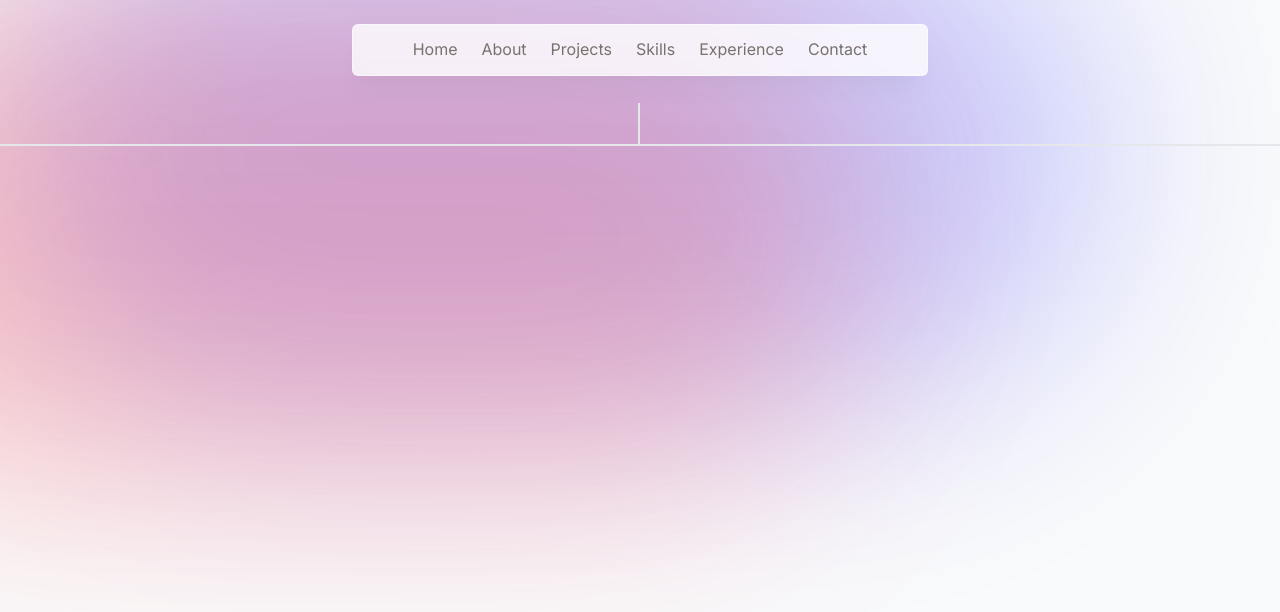
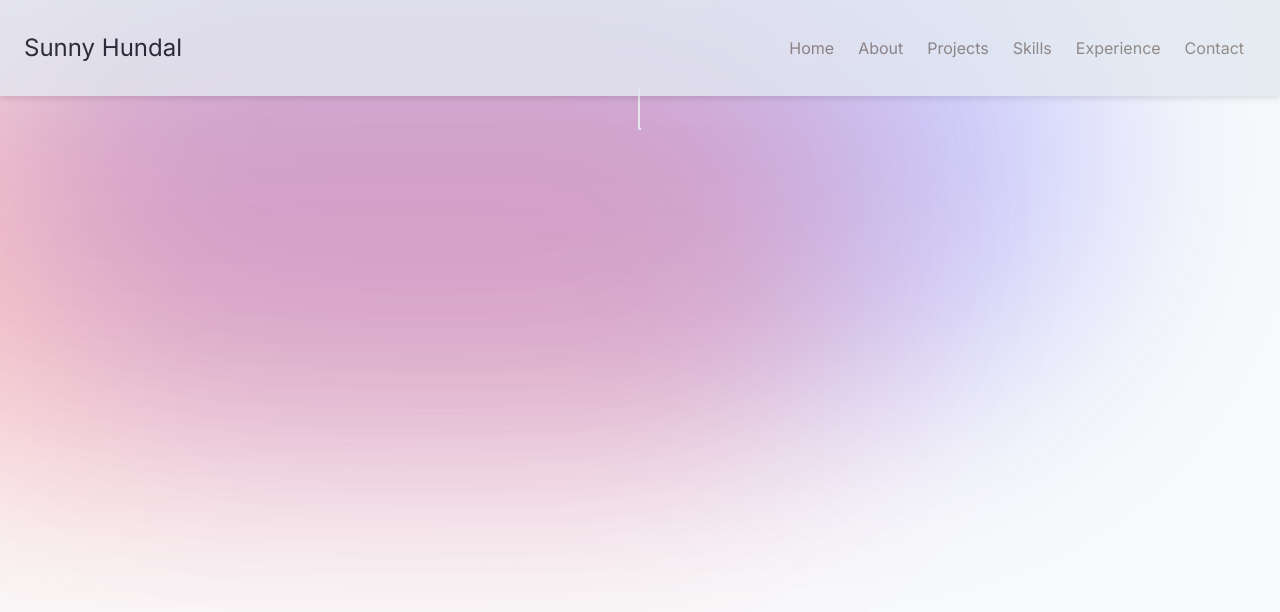
Before and after one commit to Sunnyhundal/Portfolio, a Next.js app in the folder portfolio/: page / in a window 1280 px wide. Shown: the top 612 px of the page. Built offline with nearby package versions, Linux system fonts and the light colour scheme.

Commit message:
Create intro section

```diff
--- a/portfolio/app/layout.tsx
+++ b/portfolio/app/layout.tsx
@@ -20,7 +20,7 @@ export default function RootLayout({
   return (
     <html lang="en">
       <body
-        className={`${inter.className} bg-gray-50 text-gray-950 relative pt-28 sm:pt-36 dark:bg-gray-900 dark:text-gray-50 dark:text-opacity-90 h-[5000px]`}
+        className={`${inter.className} bg-gray-50 text-gray-950 relative dark:bg-gray-900 dark:text-gray-50 dark:text-opacity-90 h-[5000px]`}
       >
         <div className="bg-[blue] absolute top-[-6rem] -z-10 right-[11rem] h-[31.25rem] w-[31.25rem] rounded-full blur-[7rem] opacity-20 sm:w-[68.75rem] dark:bg-[#946263]"></div>
         <div className="bg-[red] absolute top-[-1rem] -z-10 left-[-35rem] h-[31.25rem] w-[50rem] rounded-full blur-[7rem] opacity-20  sm:w-[68.75rem] md:left-[-33rem] lg:left-[-28rem] xl:left-[-15rem] 2xl:left-[-5rem] dark:bg-[#676394]"></div>
--- a/portfolio/app/page.tsx
+++ b/portfolio/app/page.tsx
@@ -2,8 +2,8 @@ import Intro from "@/components/intro";
 
 export default function Home() {
   return (
-    <main >
+    <main className="flex items-center justify-center pt-32">
       <Intro />
     </main>
-  )
+  );
 }
--- a/portfolio/components/header.tsx
+++ b/portfolio/components/header.tsx
@@ -7,20 +7,15 @@ import Link from "next/link";
 
 export default function Header() {
   return (
-    <header className="z-[999] relative">
-      <motion.div
-        className="fixed top-0 left-1/2 h-[4.5rem] w-full rounded-none border border-white border-opacity-40 bg-white bg-opacity-80 shadow-xl shadow-black/[0.03] backdrop-blur-[0.5rem] sm:top-6 sm:h-[3.25rem] sm:w-[36rem] sm:rounded-md dark:bg-gray-950 dark:border-black/40 dark:bg-opacity-75"
-        initial={{ y: -100, x: "-50%", opacity: 0 }}
-        animate={{ y: 0, x: "-50%", opacity: 1 }}
-        transition={{ duration: 0.3, delay: 0.3 }}
-      >
-        <nav>
-          <ul className="flex items-center justify-center h-full">
+    <header className="flex fixed z-[999] p-6 bg-slate-200 justify-between opacity-80 drop-shadow-md w-full">
+      <div className="flex items-center justify-center text-2xl">
+        Sunny Hundal
+      </div>
+
+      <nav className="flex">
+        <ul className="flex">
           {links.map((link) => (
-              <li
-                key={link.hash}
-                className=" flex h-3/4 text-stone-500 items-center justify-center"
-              >
+            <li key={link.hash} className=" flex text-stone-500 items-center">
               <Link
                 href={link.hash}
                 className="flex w-full items-center justify-center px-3 py-3 hover:text-gray-900 active:bg-slate-400 transition"
@@ -31,7 +26,6 @@ export default function Header() {
           ))}
         </ul>
       </nav>
-      </motion.div>
     </header>
   );
 }
```
Lines whose indentation alone changed are shown as unchanged.
